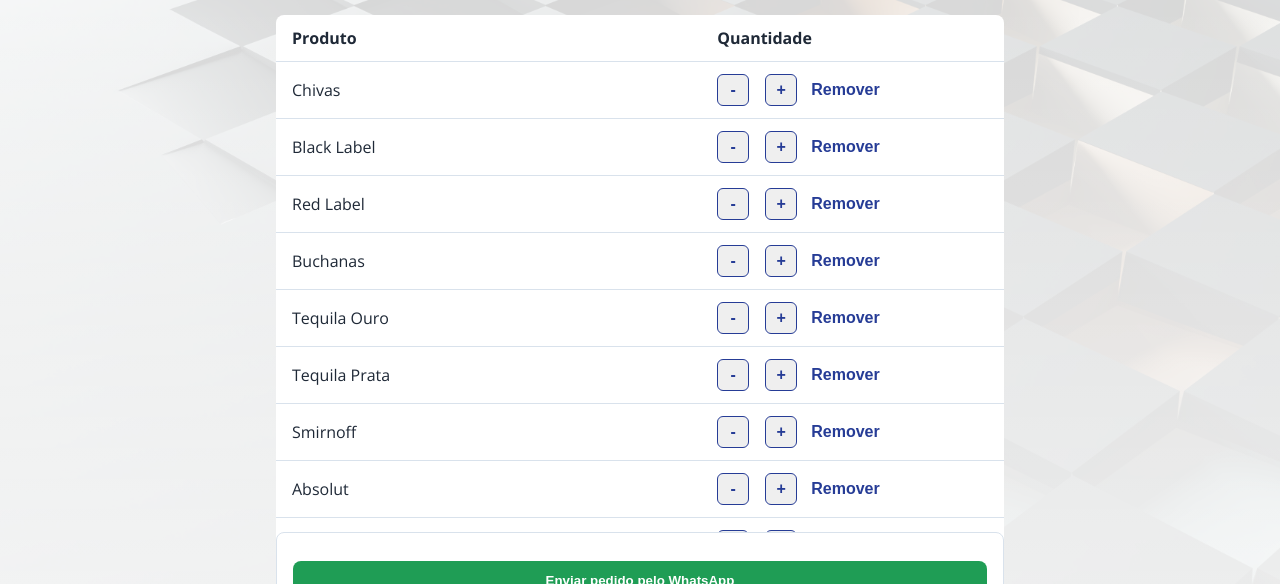
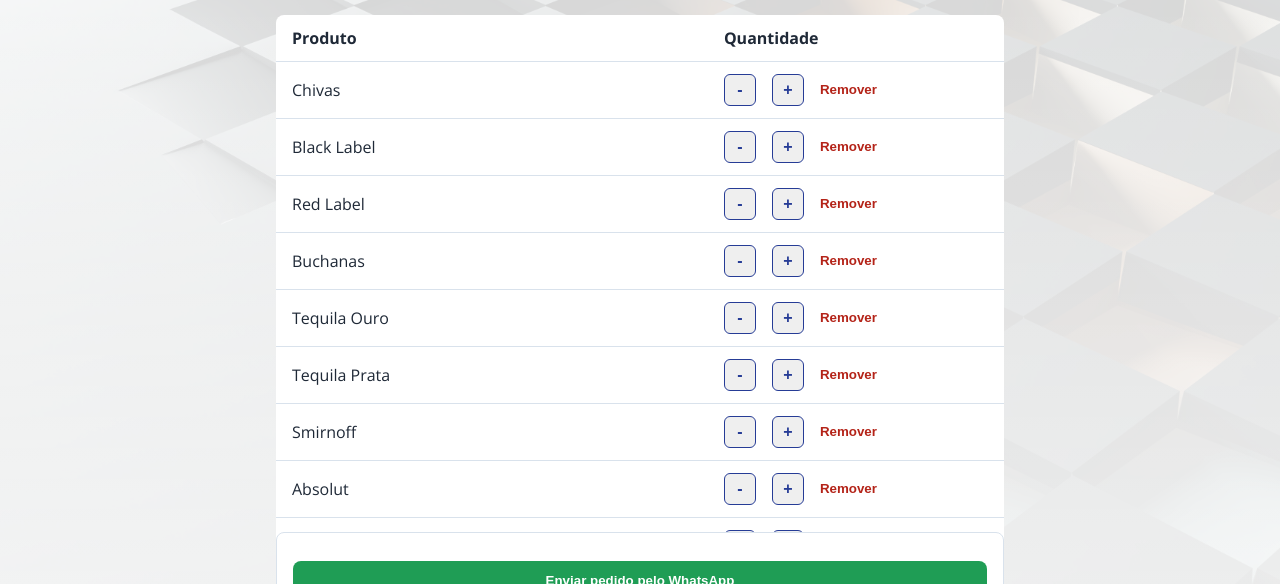
Before and after one commit to alexromacho/portifolho, a plain HTML site: page vero.html in a window 1280 px wide. Shown: the part 183-767 px from the top of the page. Drawn offline with nearby package versions, Linux system fonts and the light colour scheme; a web font is replaced by a local one.

Commit message:
Ajusta tamanho do botao remover

```diff
--- a/assets.css/style.css
+++ b/assets.css/style.css
@@ -159,7 +159,7 @@
     gap: 8px;
 }
 
-.qty button {
+.qty button:not(.remover-item) {
     border: 1px solid #263c96;
     border-radius: 6px;
     color: #263c96;
@@ -257,6 +257,8 @@
 .qty .remover-item {
     border: 0;
     height: auto;
+    min-width: max-content;
+    padding: 6px 8px;
     width: auto;
 }
 
--- a/service-worker.js
+++ b/service-worker.js
@@ -1,4 +1,4 @@
-const CACHE_NAME = "pedidos-fornecedores-v3";
+const CACHE_NAME = "pedidos-fornecedores-v4";
 const ARQUIVOS = [
     "./",
     "./index.html",
```
